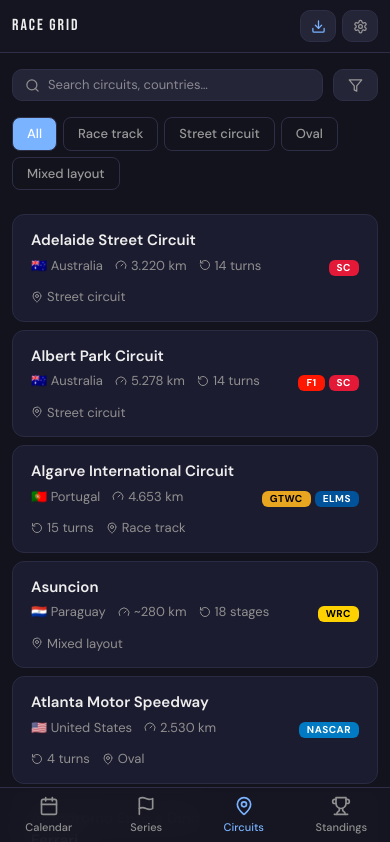
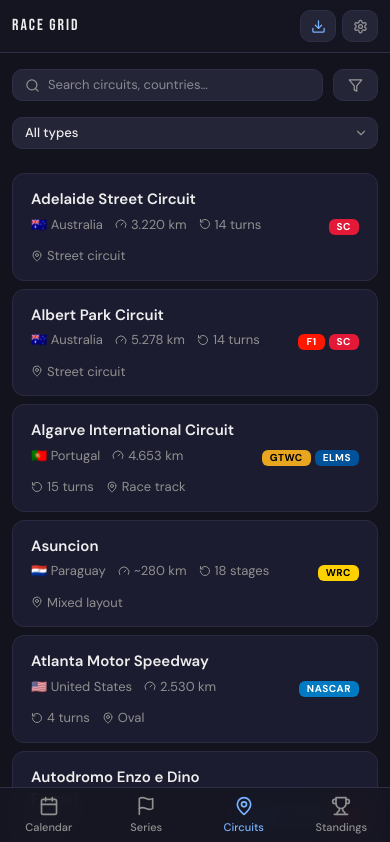
Before and after one commit to bogdankf1/race-grid, a Next.js app: page /circuits in a window 390 px wide. Shown: the top 842 px of the page. Built offline with nearby package versions, Linux system fonts and the light colour scheme.

Commit message:
Revamp filter and tab components: replace type filter chips with dropdown, improve tab layouts with new styles, and refine CSS for better responsiveness

```diff
--- a/src/app/circuits/CircuitsPageClient.tsx
+++ b/src/app/circuits/CircuitsPageClient.tsx
@@ -2,7 +2,7 @@
 
 import { useState, useMemo, useEffect } from 'react'
 import Link from 'next/link'
-import { Search, MapPin, RotateCcw, Gauge } from 'lucide-react'
+import { Search, MapPin, RotateCcw, Gauge, ChevronDown } from 'lucide-react'
 import { useLocalStorage } from '@/hooks/useLocalStorage'
 import { getDefaultTimezone } from '@/lib/timezone'
 import { getDefaultLocale, t, type Locale } from '@/lib/i18n'
@@ -152,27 +152,36 @@ export function CircuitsPageClient() {
           />
         </div>
 
-        {/* Type filter chips */}
-        <div style={{ display: 'flex', gap: 6, marginBottom: 24, flexWrap: 'wrap' }}>
-          {TYPE_FILTERS.map(tf => (
-            <button
-              key={tf}
-              onClick={() => setTypeFilter(tf)}
+        {/* Track type dropdown */}
+        <div className="rg-type-filter" style={{ position: 'relative', marginBottom: 24, maxWidth: 480 }}>
+          <select
+            value={typeFilter}
+            onChange={e => setTypeFilter(e.target.value as TypeFilter)}
+            className="rg-control"
             style={{
-                padding: '6px 14px',
-                borderRadius: 8,
+              width: '100%',
+              height: 'var(--rg-control-h)',
+              padding: '0 32px 0 12px',
+              borderRadius: 10,
+              border: '1px solid var(--rg-border)',
+              background: 'var(--rg-btn-bg)',
+              color: 'var(--rg-text)',
               fontSize: 13,
               fontWeight: 500,
-                border: '1px solid var(--rg-border)',
-                background: typeFilter === tf ? 'var(--rg-link)' : 'transparent',
-                color: typeFilter === tf ? '#fff' : 'var(--rg-text2)',
               cursor: 'pointer',
-                transition: 'all 0.15s',
+              appearance: 'none',
+              outline: 'none',
             }}
           >
-              {tf === 'all' ? 'All' : getCircuitTypeLabel(tf, locale)}
-            </button>
+            <option value="all">{locale === 'uk' ? 'Усі типи' : 'All types'}</option>
+            {TYPE_FILTERS.filter(tf => tf !== 'all').map(tf => (
+              <option key={tf} value={tf}>{getCircuitTypeLabel(tf, locale)}</option>
             ))}
+          </select>
+          <ChevronDown style={{
+            position: 'absolute', right: 10, top: '50%', transform: 'translateY(-50%)',
+            width: 14, height: 14, color: 'var(--rg-text3)', pointerEvents: 'none',
+          }} />
         </div>
 
         {/* Circuit list */}
--- a/src/app/standings/StandingsPageClient.tsx
+++ b/src/app/standings/StandingsPageClient.tsx
@@ -202,32 +202,34 @@ export function StandingsPageClient() {
 
             {/* Tabs: Drivers / Constructors — hide tab bar if no constructors */}
             {standings.constructors.length > 0 ? (
-              <div style={{ display: 'flex', gap: 2, background: 'var(--rg-btn-bg)', borderRadius: 10, padding: 2, marginBottom: 20, width: 'fit-content' }}>
+              <div className="rg-series-tabs" style={{ display: 'flex', gap: 2, background: 'var(--rg-btn-bg)', borderRadius: 10, padding: 2, marginBottom: 20, width: 'fit-content', maxWidth: '100%' }}>
                 <button
                   onClick={() => setTab('drivers')}
+                  className="rg-series-tab"
                   style={{
                     padding: '8px 20px', borderRadius: 8, fontSize: 13, fontWeight: 600,
                     background: tab === 'drivers' ? 'var(--rg-elevated)' : 'transparent',
                     border: tab === 'drivers' ? '1px solid var(--rg-border)' : '1px solid transparent',
                     color: tab === 'drivers' ? 'var(--rg-text)' : 'var(--rg-text3)',
-                    cursor: 'pointer', display: 'flex', alignItems: 'center', gap: 6,
+                    cursor: 'pointer', display: 'flex', alignItems: 'center', justifyContent: 'center', gap: 6, whiteSpace: 'nowrap', flexShrink: 0,
                   }}
                 >
-                  <Trophy style={{ width: 13, height: 13 }} />
-                  Drivers
+                  <Trophy style={{ width: 14, height: 14 }} />
+                  <span className="rg-series-tab-label">Drivers</span>
                 </button>
                 <button
                   onClick={() => setTab('constructors')}
+                  className="rg-series-tab"
                   style={{
                     padding: '8px 20px', borderRadius: 8, fontSize: 13, fontWeight: 600,
                     background: tab === 'constructors' ? 'var(--rg-elevated)' : 'transparent',
                     border: tab === 'constructors' ? '1px solid var(--rg-border)' : '1px solid transparent',
                     color: tab === 'constructors' ? 'var(--rg-text)' : 'var(--rg-text3)',
-                    cursor: 'pointer', display: 'flex', alignItems: 'center', gap: 6,
+                    cursor: 'pointer', display: 'flex', alignItems: 'center', justifyContent: 'center', gap: 6, whiteSpace: 'nowrap', flexShrink: 0,
                   }}
                 >
-                  <Users style={{ width: 13, height: 13 }} />
-                  Constructors
+                  <Users style={{ width: 14, height: 14 }} />
+                  <span className="rg-series-tab-label">Constructors</span>
                 </button>
               </div>
             ) : null}
--- a/src/app/teams/[id]/TeamDetailClient.tsx
+++ b/src/app/teams/[id]/TeamDetailClient.tsx
@@ -178,35 +178,37 @@ export function TeamDetailClient({ teamId }: { teamId: string }) {
 
         {/* Tabs */}
         {seasons.length > 0 && (
-          <div style={{ display: 'flex', gap: 2, background: 'var(--rg-btn-bg)', borderRadius: 10, padding: 2, marginBottom: 20, width: 'fit-content' }}>
+          <div className="rg-series-tabs" style={{ display: 'flex', gap: 2, background: 'var(--rg-btn-bg)', borderRadius: 10, padding: 2, marginBottom: 20, width: 'fit-content', maxWidth: '100%' }}>
             <button
               onClick={() => setTab('drivers')}
+              className="rg-series-tab"
               style={{
                 padding: '8px 16px', borderRadius: 8, fontSize: 13, fontWeight: 600,
                 background: tab === 'drivers' ? 'var(--rg-elevated)' : 'transparent',
                 border: tab === 'drivers' ? '1px solid var(--rg-border)' : '1px solid transparent',
                 color: tab === 'drivers' ? 'var(--rg-text)' : 'var(--rg-text3)',
-                cursor: 'pointer', display: 'flex', alignItems: 'center', gap: 6,
+                cursor: 'pointer', display: 'flex', alignItems: 'center', justifyContent: 'center', gap: 6, whiteSpace: 'nowrap', flexShrink: 0,
               }}
             >
-              <Users style={{ width: 13, height: 13 }} />
-              Drivers
-              <span style={{ fontSize: 11, color: 'var(--rg-text3)' }}>({allDrivers.length})</span>
+              <Users style={{ width: 14, height: 14 }} />
+              <span className="rg-series-tab-label">Drivers</span>
+              <span className="rg-series-tab-label" style={{ fontSize: 11, color: 'var(--rg-text3)' }}>({allDrivers.length})</span>
             </button>
             {allResults.length > 0 && (
               <button
                 onClick={() => setTab('results')}
+                className="rg-series-tab"
                 style={{
                   padding: '8px 16px', borderRadius: 8, fontSize: 13, fontWeight: 600,
                   background: tab === 'results' ? 'var(--rg-elevated)' : 'transparent',
                   border: tab === 'results' ? '1px solid var(--rg-border)' : '1px solid transparent',
                   color: tab === 'results' ? 'var(--rg-text)' : 'var(--rg-text3)',
-                  cursor: 'pointer', display: 'flex', alignItems: 'center', gap: 6,
+                  cursor: 'pointer', display: 'flex', alignItems: 'center', justifyContent: 'center', gap: 6, whiteSpace: 'nowrap', flexShrink: 0,
                 }}
               >
-                <Trophy style={{ width: 13, height: 13 }} />
-                Podiums
-                <span style={{ fontSize: 11, color: 'var(--rg-text3)' }}>({allResults.length})</span>
+                <Trophy style={{ width: 14, height: 14 }} />
+                <span className="rg-series-tab-label">Podiums</span>
+                <span className="rg-series-tab-label" style={{ fontSize: 11, color: 'var(--rg-text3)' }}>({allResults.length})</span>
               </button>
             )}
           </div>
@@ -254,8 +256,8 @@ export function TeamDetailClient({ teamId }: { teamId: string }) {
                   P{r.position}
                 </span>
                 <div style={{ flex: 1, minWidth: 0 }}>
-                  <span style={{ fontSize: 13, fontWeight: 500, color: 'var(--rg-text)' }}>{r.eventName}</span>
-                  <span style={{ fontSize: 12, color: 'var(--rg-text3)', marginLeft: 6 }}>{r.winnerDrivers}</span>
+                  <div style={{ fontSize: 13, fontWeight: 500, color: 'var(--rg-text)' }}>{r.eventName}</div>
+                  <div style={{ fontSize: 12, color: 'var(--rg-text3)', marginTop: 2 }}>{r.winnerDrivers}</div>
                 </div>
                 <span style={{ fontSize: 12, color: 'var(--rg-text3)', flexShrink: 0 }}>
                   {new Date(r.raceDate + 'T00:00:00').toLocaleDateString('en-US', { month: 'short', day: 'numeric' })}
--- a/src/styles/globals.css
+++ b/src/styles/globals.css
@@ -399,7 +399,11 @@ button:disabled:active {
   }
   .rg-session-row {
     padding: 10px 12px !important;
-    gap: 8px !important;
+    gap: 4px !important;
+    flex-wrap: wrap !important;
+  }
+  .rg-session-time {
+    width: 100%;
   }
   .rg-timeline-event {
     display: none;
@@ -427,10 +431,16 @@ button:disabled:active {
   }
   .rg-dropdown-panel {
     position: fixed !important;
-    left: 12px !important;
-    right: 12px !important;
+    top: auto !important;
+    bottom: 0 !important;
+    left: 0 !important;
+    right: 0 !important;
     width: auto !important;
     max-height: 70vh !important;
+    border-radius: 20px 20px 0 0 !important;
+    margin-top: 0 !important;
+    z-index: 100 !important;
+    box-shadow: 0 -8px 32px rgba(0,0,0,0.4) !important;
   }
   .rg-nav-btn {
     padding: 6px !important;
```
Also changed, not shown: 1 other file (tests, documents, lock files or other folders). Lines whose indentation alone changed are shown as unchanged.
